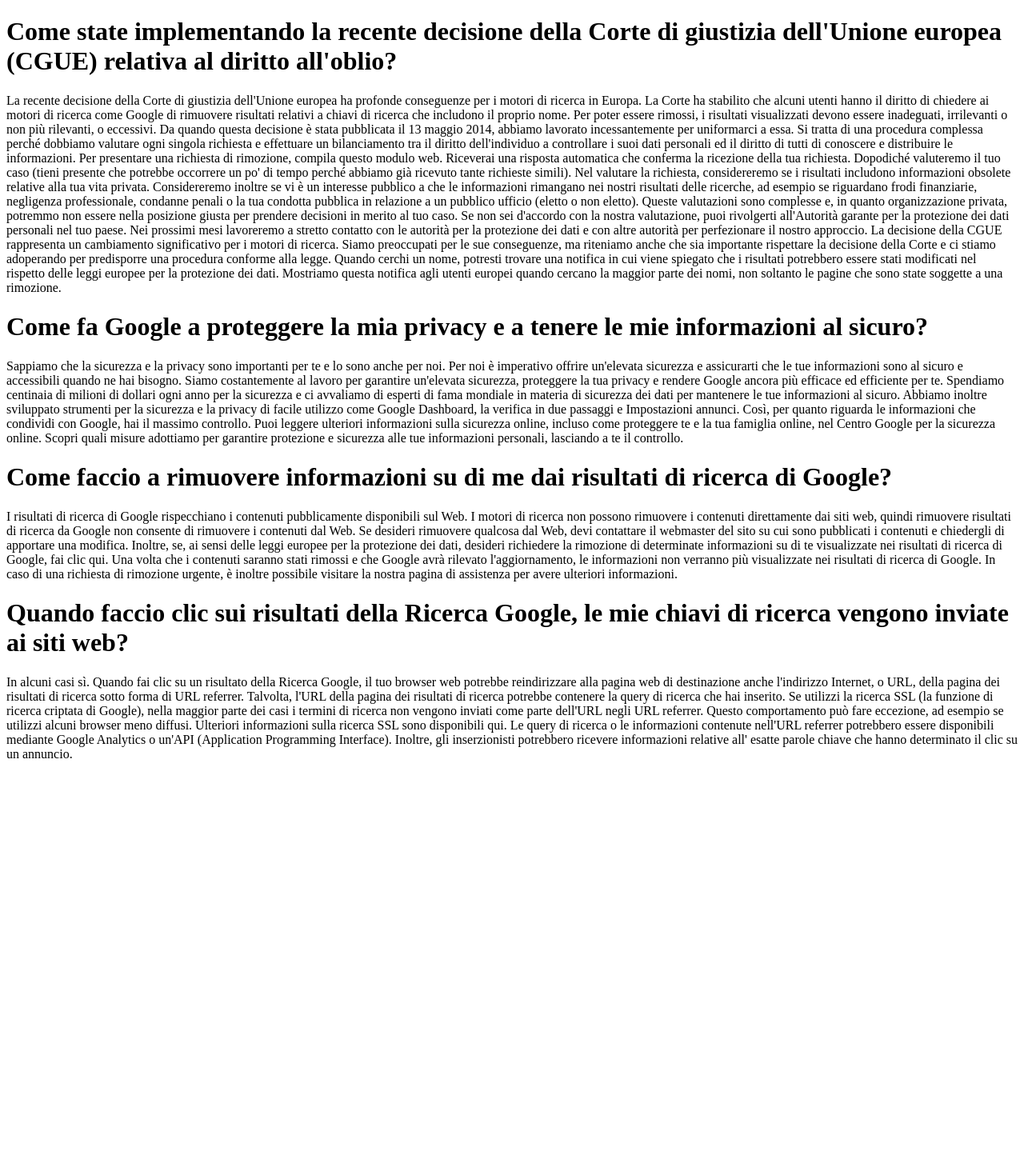
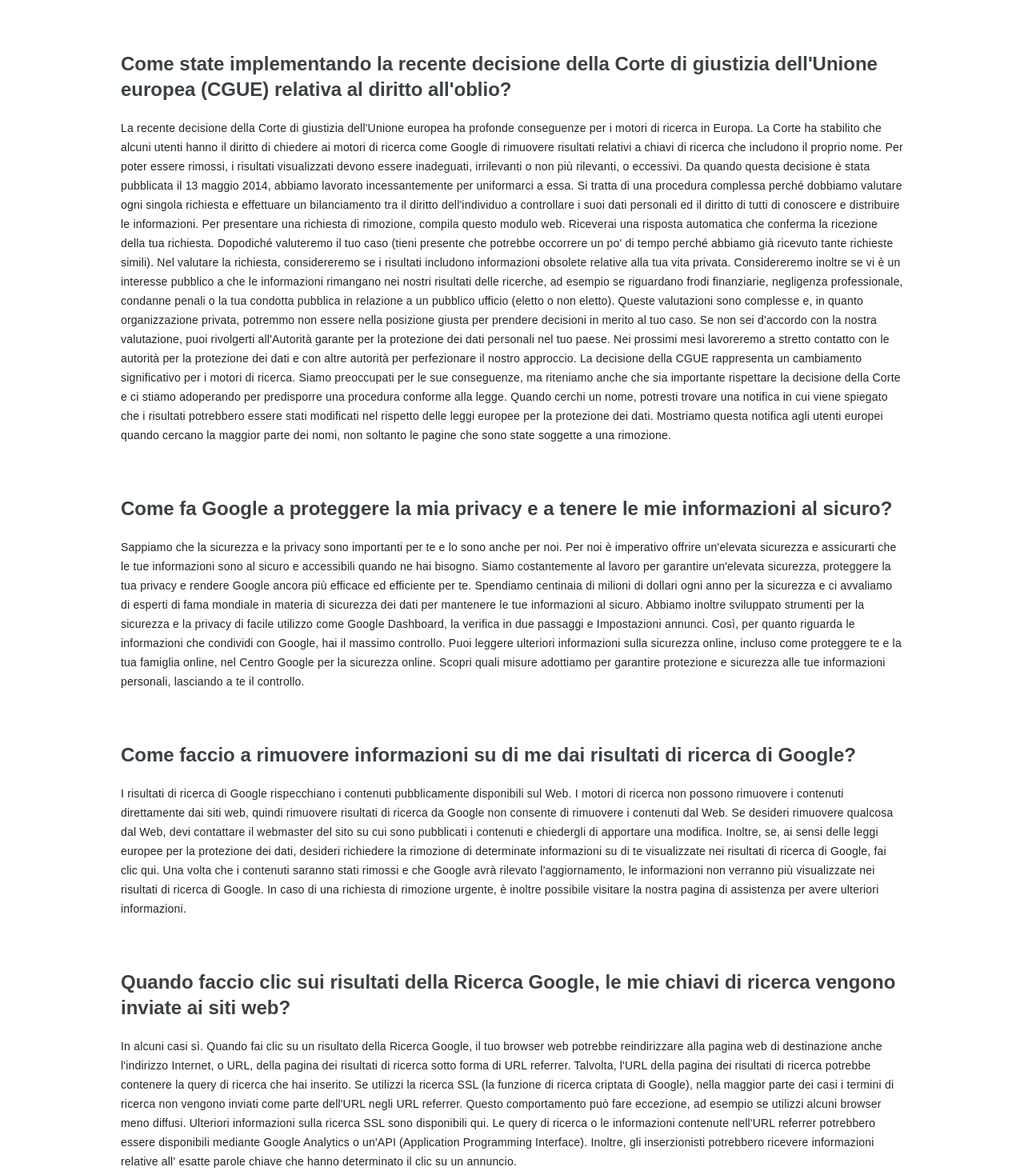
Before and after one commit to veronica012/php-google-faq, a PHP site: page / in a window 1280 px wide. Shown: the whole page at 80% size. Before the commit the page ends 948 px from the top, so only its background shows below. Run offline with PHP 8.4, Linux system fonts and the light colour scheme.

Commit message:
modifiche stile del container titoli e paragrafi

```diff
--- a/index.php
+++ b/index.php
@@ -45,21 +45,24 @@ $array_faq = [
     <head>
         <meta charset="utf-8">
         <title>Domande frequenti-Privacy e termini</title>
+        <link rel="stylesheet" href="style.css">
     </head>
     <body>
         <div class="container-faq">
             <?php //con il foreach creo un div per ogni faq
             foreach($array_faq as $faq) { ?>
                 <div class="faq">
-                    <h1 class="domanda">
+                    <h2 class="domanda">
                         <?php echo $faq['domanda'] ;
                         echo '<br>';
 
                         ?>
-                    </h1>
+                    </h2>
                     <p class="risposta">
                         <?php
                         echo $faq['risposta'];
+                        echo '<br>';
+
                         ?>
                     </p>
 
--- /dev/null
+++ b/style.css
@@ -0,0 +1,27 @@
+* {
+    padding: 0;
+    margin: 0;
+    box-sizing: border-box;
+}
+body {
+    font-family: sans-serif;
+    color: rgba(0,0,0,0.87);
+    font-size: 14px;
+    font-weight: 400;
+}
+.container-faq {
+    width: 978px;
+    margin:auto;
+}
+h2 {
+    color: #3c4043;
+    font-size: 24px;
+    line-height: 32px;
+    margin: 0;
+    padding: 64px 0 0 0;
+}
+p {
+    letter-spacing: .2px;
+    line-height: 24px;
+    padding-top: 20px;
+}
```
